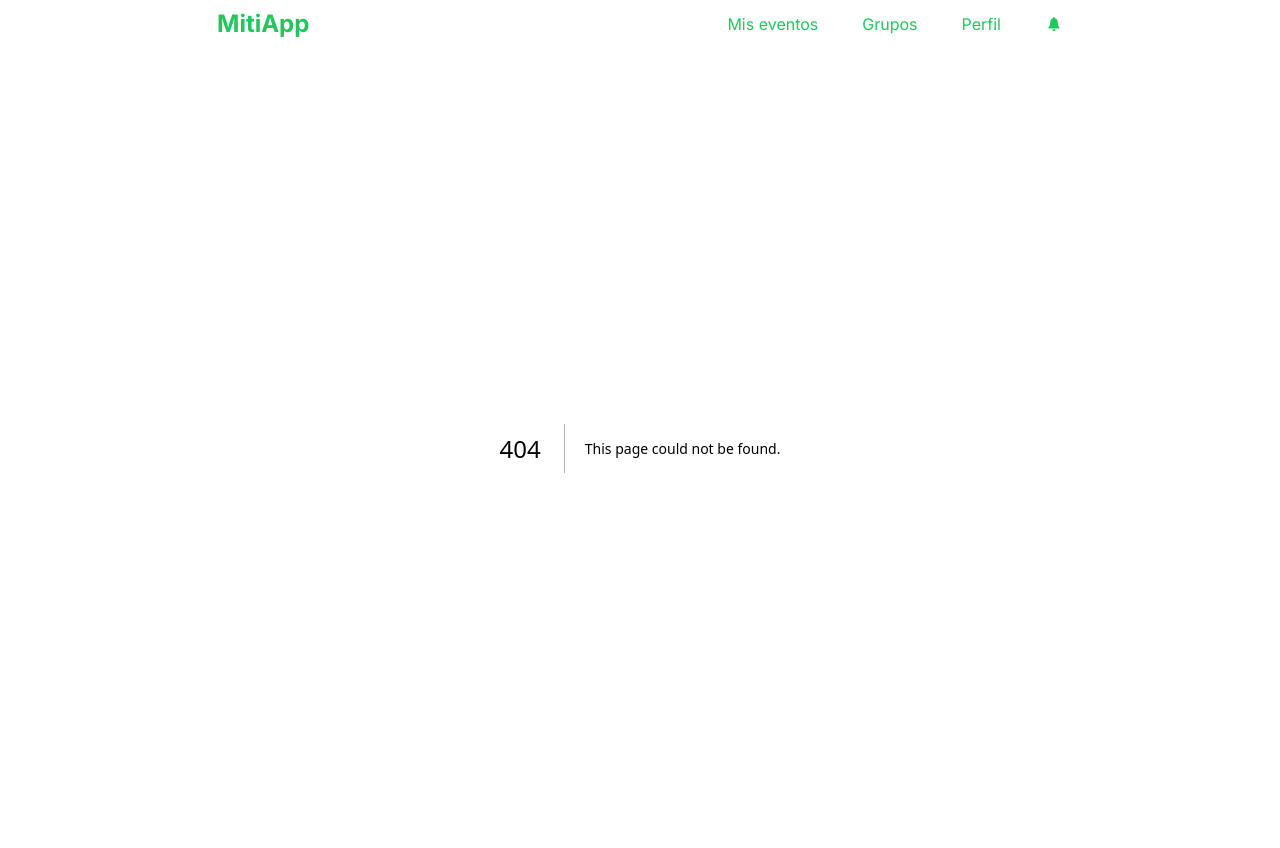
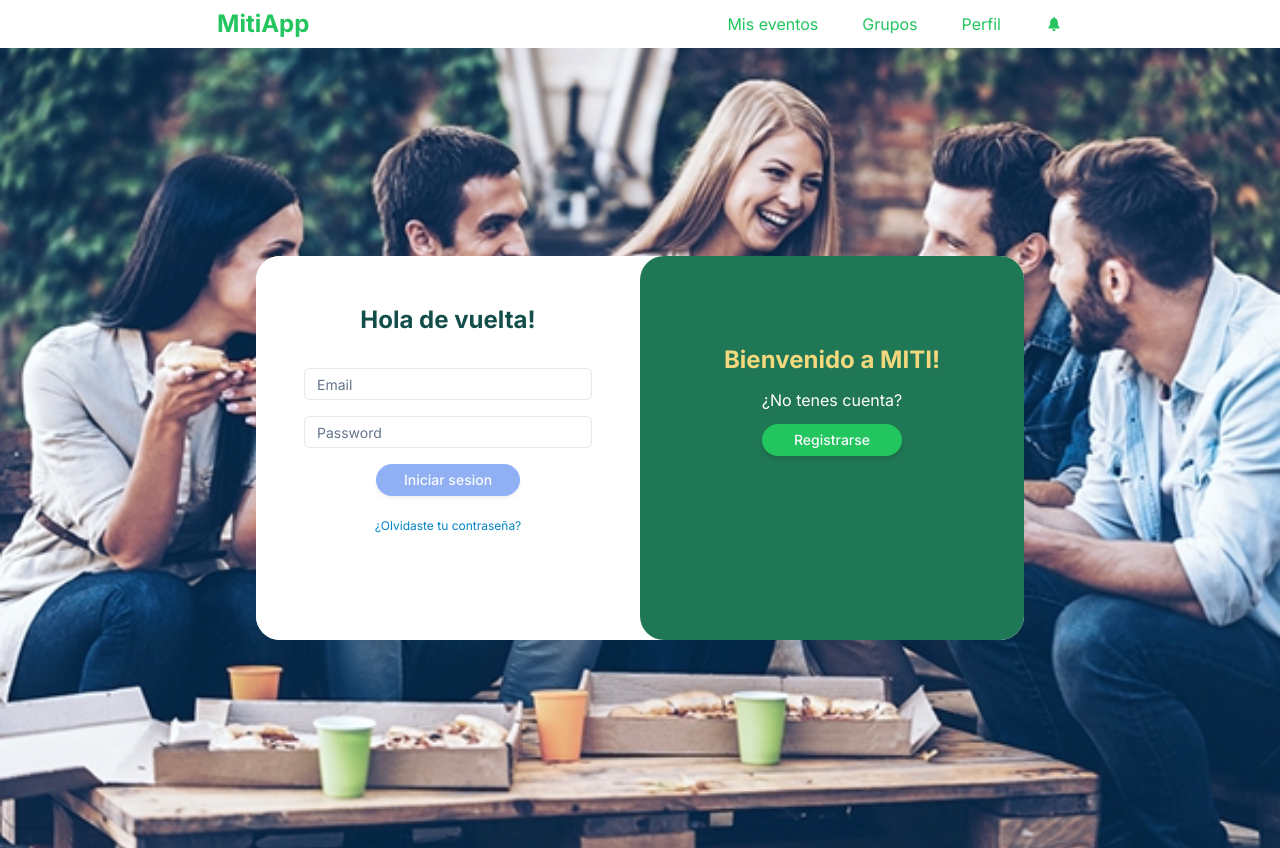
Before and after one commit to felipecalderon/c16-57-t-typescript-public, a Next.js app in the folder front/: page /auth in a window 1280 px wide. Before the commit this address had no page. Built offline with nearby package versions, Linux system fonts and the light colour scheme.

Commit message:
refactor: componeting login and register pages

```diff
--- /dev/null
+++ b/front/src/app/auth/page.tsx
@@ -0,0 +1,84 @@
+'use client'
+import LoginForm from '@/components/forms/login-form'
+import RegisterForm from '@/components/forms/register-form'
+import { Button } from '@/components/ui/button'
+import React, { useState } from 'react'
+
+const AuthPage = () => {
+    const [showLogin, setShowLogin] = useState(true)
+    if (showLogin) {
+        return (
+            <section className="flex justify-center items-center h-screen" style={{
+                backgroundImage: `url('/demo1-background.jpg')`,
+                backgroundSize: 'cover',
+                backgroundPosition: 'center',
+            }}>
+                <div className="flex rounded-3xl bg-white">
+                    <div className="w-96 h-96 bg-white flex items-center flex-col pt-12 gap-3 rounded-l-3xl">
+                        <h2 className="text-2xl font-bold text-teal-900">Hola de vuelta!</h2>
+                        <LoginForm />
+                    </div>
+                    <div className="w-96 h-96 rounded-3xl bg-[#207755]">
+                        <div className="h-72 flex items-center flex-col justify-center gap-3">
+                            <h2 className="text-2xl font-bold text-[#f3d87e]">
+                                Bienvenido a MITI!
+                            </h2>
+                            <div>
+                                <p className="inline font-semibol text-white">
+                                    ¿No tenes cuenta?{" "}
+                                </p>
+                            </div>
+                            <div>
+                                <Button
+                                    asChild
+                                    className="h-8  rounded-full  px-8 bg-green-500 hover:bg-green-600 shadow-md  hover:shadow-black-400 "
+                                    type="submit"
+                                >
+                                    <p onClick={() => setShowLogin(!showLogin)} className='cursor-pointer'> Registrarse</p>
+                                </Button>
+                            </div>
+                        </div>
+                    </div>
+                </div>
+            </section>
+        )
+    } else {
+        return (
+            <section className="flex justify-center items-center h-screen" style={{
+                backgroundImage: `url('/demo1-background.jpg')`,
+                backgroundSize: 'cover',
+                backgroundPosition: 'center',
+            }}>
+                <div className="flex rounded-3xl bg-white">
+                    <div className="w-96 h-96 bg-white flex items-center flex-col pt-12 gap-3 rounded-l-3xl">
+                        <h2 className="text-2xl font-bold text-teal-900">Crea tu cuenta de usuario</h2>
+                        <RegisterForm />
+                    </div>
+                    <div className="w-96 h-96 rounded-3xl bg-[#207755]">
+                        <div className="h-72 flex items-center flex-col justify-center gap-3">
+                            <h2 className="text-2xl font-bold text-[#f3d87e]">
+                                Bienvenido a MITI!
+                            </h2>
+                            <div>
+                                <p className="inline font-semibol text-white">
+                                    ¿Ya tienes cuenta?{" "}
+                                </p>
+                            </div>
+                            <div>
+                                <Button
+                                    asChild
+                                    className="h-8  rounded-full  px-8 bg-green-500 hover:bg-green-600 shadow-md  hover:shadow-black-400 "
+                                    type="submit"
+                                >
+                                    <p onClick={() => setShowLogin(!showLogin)} className='cursor-pointer'> Iniciar Sesión</p>
+                                </Button>
+                            </div>
+                        </div>
+                    </div>
+                </div>
+            </section>
+        )
+    }
+}
+
+export default AuthPage
--- /dev/null
+++ b/front/src/app/dashboard/page.tsx
@@ -0,0 +1,40 @@
+'use client'
+import Footer from '@/components/Footer'
+import Recommended from '@/components/Recommended'
+import SearchBar from '@/components/SearchBar'
+import TagsFilter from '@/components/TagsFilter'
+import UpcomingEvents from '@/components/Upcomingevents'
+import axios from 'axios'
+import React, { useEffect } from 'react'
+
+export default function DashboardPage() {
+    const fetchEvents = async () => {
+        try {
+            const organizerId = window ? localStorage.getItem("token") : undefined;
+            const response = await axios.get(
+                `http://localhost:3001/api/events/`,
+                {
+                  headers: {
+                    "auth-token": organizerId,
+                  },
+                }
+              );
+              const eventos = response.data
+              console.log(eventos);
+        } catch (error) {
+            console.log(error);
+        }
+    }
+    useEffect(() => {
+        fetchEvents()
+    }, [])
+    return (
+        <>
+            <SearchBar />
+            <TagsFilter />
+            <UpcomingEvents />
+            <Recommended />
+            <Footer />
+        </>
+    )
+}
--- a/front/src/app/page.tsx
+++ b/front/src/app/page.tsx
@@ -1,18 +1,41 @@
+'use client'
 import SearchBar from "@/components/SearchBar";
 import UpcomingEvents from "@/components/Upcomingevents";
 import Recommended from "@/components/Recommended";
 import Footer from "@/components/Footer";
 import TagsFilter from "@/components/TagsFilter";
+import { useEffect, useState } from "react";
+import axios from "axios";
+import { useRouter } from "next/navigation";
 
 const HomePage = () => {
+  const [isLogged, setLogged] = useState(false)
+  const route = useRouter()
+  const fetchEvents = async () => {
+        try {
+            const organizerId = window ? localStorage.getItem("token") : undefined;
+            const response = await axios.get(
+                `http://localhost:3001/api/events/`,
+                {
+                  headers: {
+                    "auth-token": organizerId,
+                  },
+                }
+              );
+              const eventos = response.data
+              setLogged(true)
+              route.push('/dashboard')
+
+        } catch (error) {
+          setLogged(false)
+          route.push('/auth')
+        }
+    }
+    useEffect(() => {
+        fetchEvents()
+    }, [])
   return (
-  <>
-    <SearchBar/>
-    <TagsFilter/>
-    <UpcomingEvents/>
-    <Recommended/>
-    <Footer/>
-  </>
+  <p>..Cargando</p>
   )
 }
 
--- a/front/src/components/Recommended.tsx
+++ b/front/src/components/Recommended.tsx
@@ -15,32 +15,32 @@ import {
 } from "@/components/ui/card";
 const events = [
   {
-    title: "Juntada en la casa de fulanito",
+    title: "Juntada en la casa de fulanito1",
     dateTime: "Tue Feb 20 2024 14:12:58 GMT-0300",
     description: "alguna descrpcion del evento",
   },
   {
-    title: "Juntada en la casa de fulanito",
+    title: "Juntada en la casa de fulanito2",
     dateTime: "Tue Feb 20 2024 14:12:58 GMT-0300",
     description: "alguna descripcion del evento",
   },
   {
-    title: "Juntada en la casa de fulanito",
+    title: "Juntada en la casa de fulanito3",
     dateTime: "Tue Feb 20 2024 14:12:58 GMT-0300",
     description: "alguna descrpcion del evento",
   },
   {
-    title: "Juntada en la casa de fulanito",
+    title: "Juntada en la casa de fulanito4",
     dateTime: "Tue Feb 20 2024 14:12:58 GMT-0300",
     description: "alguna descripcion del evento",
   },
   {
-    title: "Juntada en la casa de fulanito",
+    title: "Juntada en la casa de fulanito5",
     dateTime: "Tue Feb 20 2024 14:12:58 GMT-0300",
     description: "alguna descrpcion del evento",
   },
   {
-    title: "Juntada en la casa de fulanito",
+    title: "Juntada en la casa de fulanito6",
     dateTime: "Tue Feb 20 2024 14:12:58 GMT-0300",
     description: "alguna descripcion del evento",
   },
@@ -58,7 +58,7 @@ const Recommended = () => {
         <CarouselContent>
           {events.map((event) => {
             return (
-              <CarouselItem className="basis-1/3 pt-4 pb-4 m-4- ">
+              <CarouselItem className="basis-1/3 pt-4 pb-4 m-4- " key={event.title}>
                 <Card className="w-full rounded-xl hover:shadow hover:shadow-lg hover:shadow-green-300 hover:border-green-400 bg-green-200">
                   <CardContent className="flex justify-center items-center flex-col rounded-xl bg-white">
                     <div className=" w-full flex justify-center items-center justify-around">
--- a/front/src/components/Upcomingevents.tsx
+++ b/front/src/components/Upcomingevents.tsx
@@ -38,6 +38,7 @@ const UpcomingEvents = () => {
         {events.map((event, index) => {
           return (
             <Card
+              key={index}
               className={`${index === 0 ? "w-2/3 rounded-l-xl rounded-r-none" : "w-1/3 rounded-r-xl rounded-l-none border "} bg-green-200 hover:shadow hover:shadow-lg hover:shadow-green-300 hover:border-green-400`}
             >
               <CardContent
--- /dev/null
+++ b/front/src/components/forms/login-form.tsx
@@ -0,0 +1,126 @@
+"use client";
+import Link from "next/link";
+import { z } from "zod";
+import { useForm } from "react-hook-form";
+import { zodResolver } from "@hookform/resolvers/zod";
+import { Button } from "@/components/ui/button";
+import {
+  Form,
+  FormControl,
+  FormField,
+  FormItem,
+  FormMessage,
+} from "@/components/ui/form";
+import { Input } from "@/components/ui/input";
+import axios from "axios";
+import { useState } from "react";
+
+const formSchema = z.object({
+    email: z.string().email({ message: "Debe ser un email válido" }),
+    password: z.string().min(3, { message: "Debe ser mayor a 3 caracteres" }),
+  });
+
+export default function LoginForm(){
+    const form = useForm<z.infer<typeof formSchema>>({
+        resolver: zodResolver(formSchema),
+        defaultValues: {
+          email: "",
+          password: "",
+        },
+      });
+      const [isValidate, setValidate] = useState(true);
+
+      const handleValidate = (value: boolean) => {
+        setValidate(value)
+      }
+
+
+      const handleSubmit = async (values: z.infer<typeof formSchema>) => {
+        //fetch post axios
+        try {
+
+          const  response  = await axios.post(`http://localhost:3001/api/auth/login`, values)
+
+          const token = response.headers['auth-token']
+          if(!token) throw new Error('Token no recibido')
+          localStorage.setItem('token', token)
+
+
+          if(response.status === 200) {
+            console.log('Inicio de sesion exitoso')
+            window.location.href = 'http://localhost:3000/dashboard';
+          }
+
+
+
+
+        } catch (error) {
+
+            console.log('Error al iniciar sesion')
+            handleValidate(false)
+
+        }
+
+
+      };
+    return (
+        <Form {...form}>
+        <form
+          onSubmit={form.handleSubmit(handleSubmit)}
+          className=" w-3/4 flex flex-col gap-4 mt-5"
+        >
+          <FormField
+            control={form.control}
+            name="email"
+            render={({ field }) => (
+              <FormItem>
+                <FormControl>
+                  <Input
+                    placeholder="Email"
+                    {...field}
+                    type="email"
+                    className="h-8 w-full"
+                  />
+                </FormControl>
+                <FormMessage />
+              </FormItem>
+            )}
+          />
+          <FormField
+            control={form.control}
+            name="password"
+            render={({ field }) => (
+              <FormItem>
+                <FormControl>
+                  <Input
+                    placeholder="Password"
+                    {...field}
+                    type="password"
+                    className="h-8 w-full"
+                  />
+                </FormControl>
+                <FormMessage />
+              </FormItem>
+            )}
+          />
+           <div className={isValidate? 'hidden' :"text-red-500 text-center font-semibold text-sm"}>Credenciales incorrectas</div>
+
+          <Button
+            className="h-8 w-2/4 rounded-full m-auto py-4 bg-blue-600 hover:bg-blue-700 shadow-md hover:shadow-gray-400"
+            type="submit"
+            disabled={!form.formState.isValid}
+          >
+            Iniciar sesion
+          </Button>
+          <div className="mx-auto">
+            <Link
+              href="/auth/forgot-password"
+              className="text-sky-600 hover:underline text-xs text-center hover:text-sky-500"
+            >
+              ¿Olvidaste tu contraseña?
+            </Link>
+          </div>
+        </form>
+      </Form>
+    )
+}
--- a/front/src/components/forms/register-form.tsx
+++ b/front/src/components/forms/register-form.tsx
@@ -112,7 +112,7 @@ export default function RegisterForm() {
           )}
         />
         <Button
-          className="h-8 w-3/4 rounded-10 m-auto p-auto bg-green-500 hover:bg-green-400 shadow-md hover:shadow-gray-400"
+          className="h-8 w-3/4 rounded-10 m-auto p-auto bg-[#207755] hover:bg-green-800 shadow-md hover:shadow-gray-400"
           type="submit"
         >
           Crear cuenta
```
Also changed, not shown: front/public/demo1-background.jpg (added).
